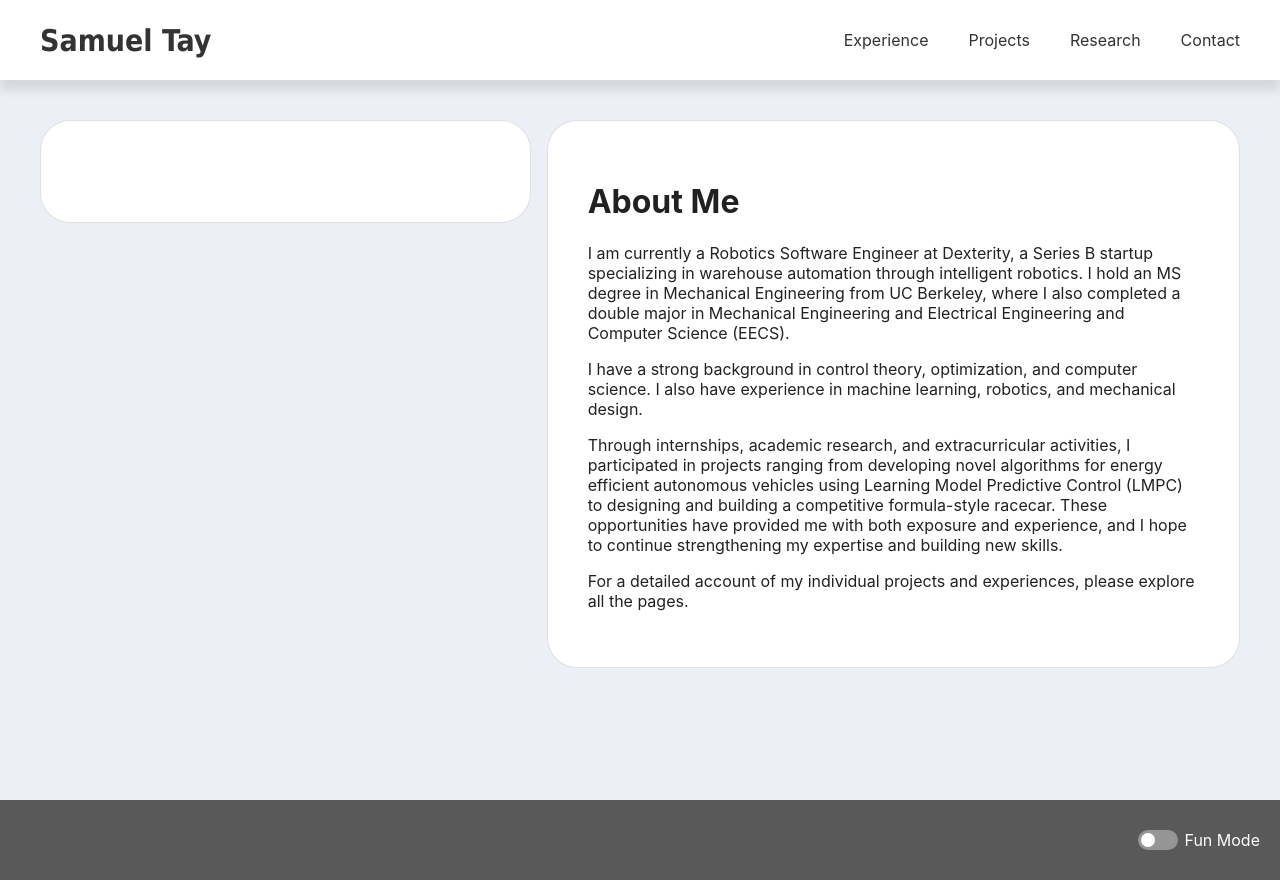
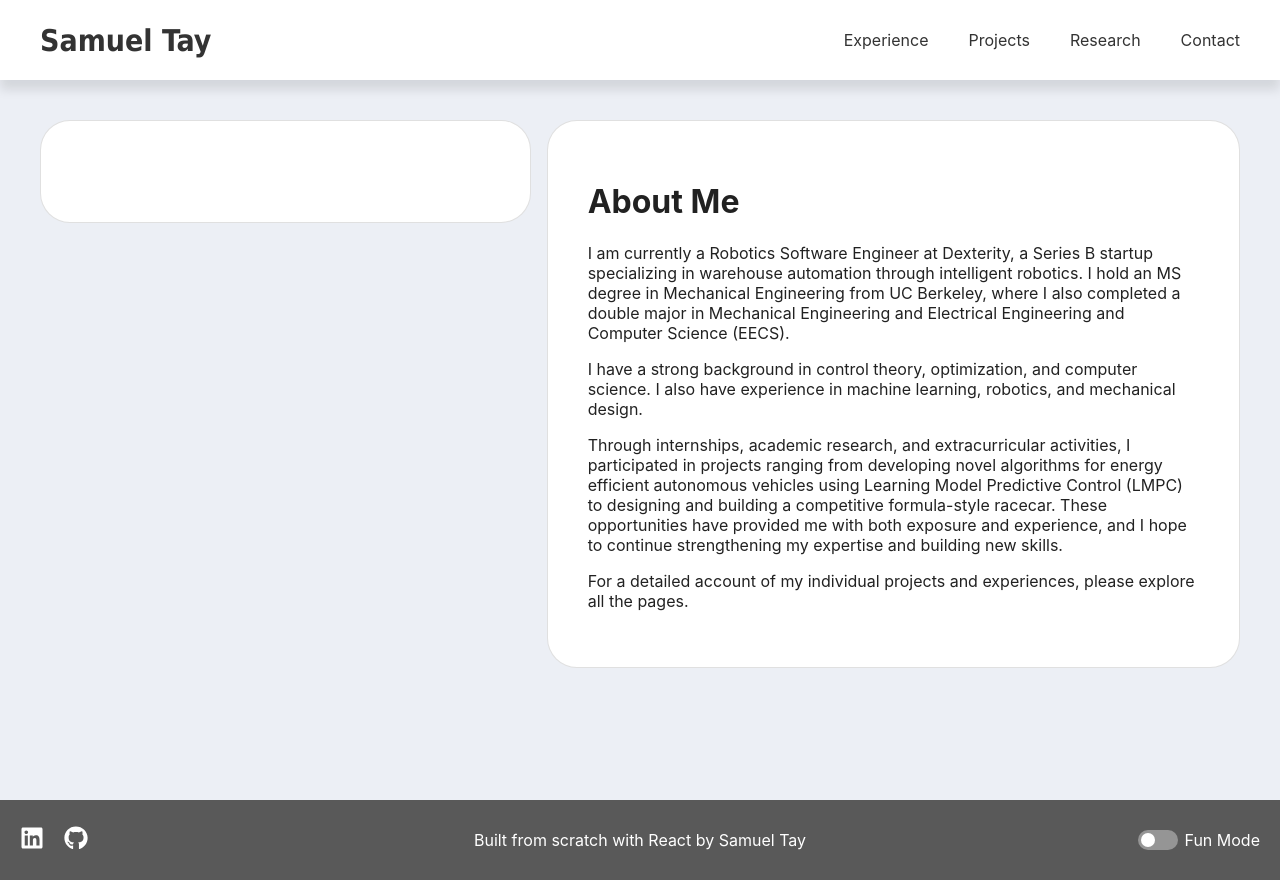
Before and after one commit to samueltay/samueltay, a React (Create React App) app in the folder frontend/: page / in a window 1280 px wide. Built offline with nearby package versions, Linux system fonts and the light colour scheme.

Commit message:
feat: add social icons in footer

```diff
--- a/frontend/package.json
+++ b/frontend/package.json
@@ -19,6 +19,7 @@
     "react": "^18.2.0",
     "react-dom": "^18.2.0",
     "react-helmet": "^6.1.0",
+    "react-icons": "^4.10.1",
     "react-pdf": "^7.1.2",
     "react-router-dom": "^6.12.1",
     "react-scripts": "5.0.1",
--- a/frontend/src/components/footer/Footer.css
+++ b/frontend/src/components/footer/Footer.css
@@ -7,6 +7,10 @@
   bottom: 0;
   left: 0;
   width: 100%;
+}
+
+.footer p {
+  color: #fff;
 }
 
 .slider-container {
@@ -57,3 +61,24 @@
 .slider:checked + .slider-label:before {
   transform: translateX(20px);
 }
+
+.social-icons {
+  display: flex;
+  position: absolute;
+  left: 0;
+  align-items: center;
+}
+
+.icon {
+  font-size: 24px;
+  margin: 20px;
+  color: #fff;
+}
+
+.icon:hover {
+  color: #ccc;
+}
+
+.icon:last-child {
+  margin-right: 0;
+}
--- a/frontend/src/components/footer/Footer.tsx
+++ b/frontend/src/components/footer/Footer.tsx
@@ -1,4 +1,6 @@
-import React, { useState } from "react";
+import React, { useState, useContext } from "react";
+import { ScreenSizeContext } from "../screen_size/ScreenSizeContext";
+import { FaLinkedin, FaGithub } from "react-icons/fa";
 import "./Footer.css";
 
 interface FooterProps {
@@ -7,6 +9,10 @@ interface FooterProps {
 
 const Footer: React.FC<FooterProps> = ({ onFunModeToggle }) => {
   const [funMode, setFunMode] = useState(false);
+  const { windowWidth } = useContext(ScreenSizeContext);
+
+  const hideFunModeToggleWidth = 300;
+  const hideFooterTextWidth = 680;
 
   const handleSliderChange = (event: React.ChangeEvent<HTMLInputElement>) => {
     const isChecked = event.target.checked;
@@ -16,6 +22,27 @@ const Footer: React.FC<FooterProps> = ({ onFunModeToggle }) => {
 
   return (
     <div className="footer">
+      <div className="social-icons">
+        <a
+          href="https://www.linkedin.com/in/samueltay96"
+          target="_blank"
+          rel="noopener noreferrer"
+        >
+          <FaLinkedin className="icon" />
+        </a>
+        <a
+          href="https://github.com/samueltay"
+          target="_blank"
+          rel="noopener noreferrer"
+        >
+          <FaGithub className="icon" />
+        </a>
+      </div>
+
+      {windowWidth > hideFooterTextWidth && (
+        <p>Built from scratch with React by Samuel Tay</p>
+      )}
+      {windowWidth > hideFunModeToggleWidth && (
         <div className="slider-container">
           <input
             type="checkbox"
@@ -27,6 +54,7 @@ const Footer: React.FC<FooterProps> = ({ onFunModeToggle }) => {
           <label htmlFor="fun-mode-slider" className="slider-label" />
           <span className="slider-text">Fun Mode</span>
         </div>
+      )}
     </div>
   );
 };
```
Also changed, not shown: 1 other file (tests, documents, lock files or other folders). Lines whose indentation alone changed are shown as unchanged.
